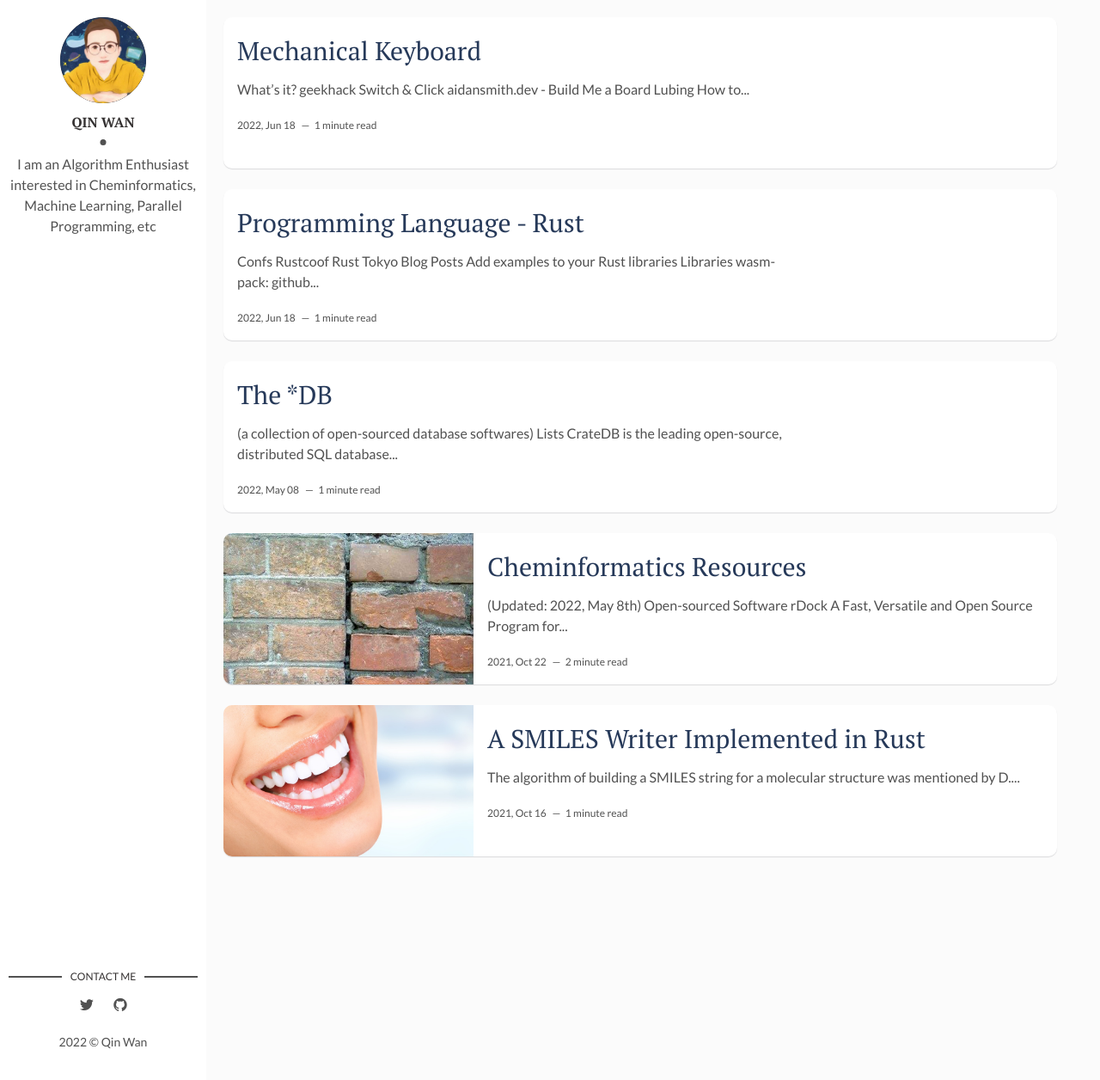
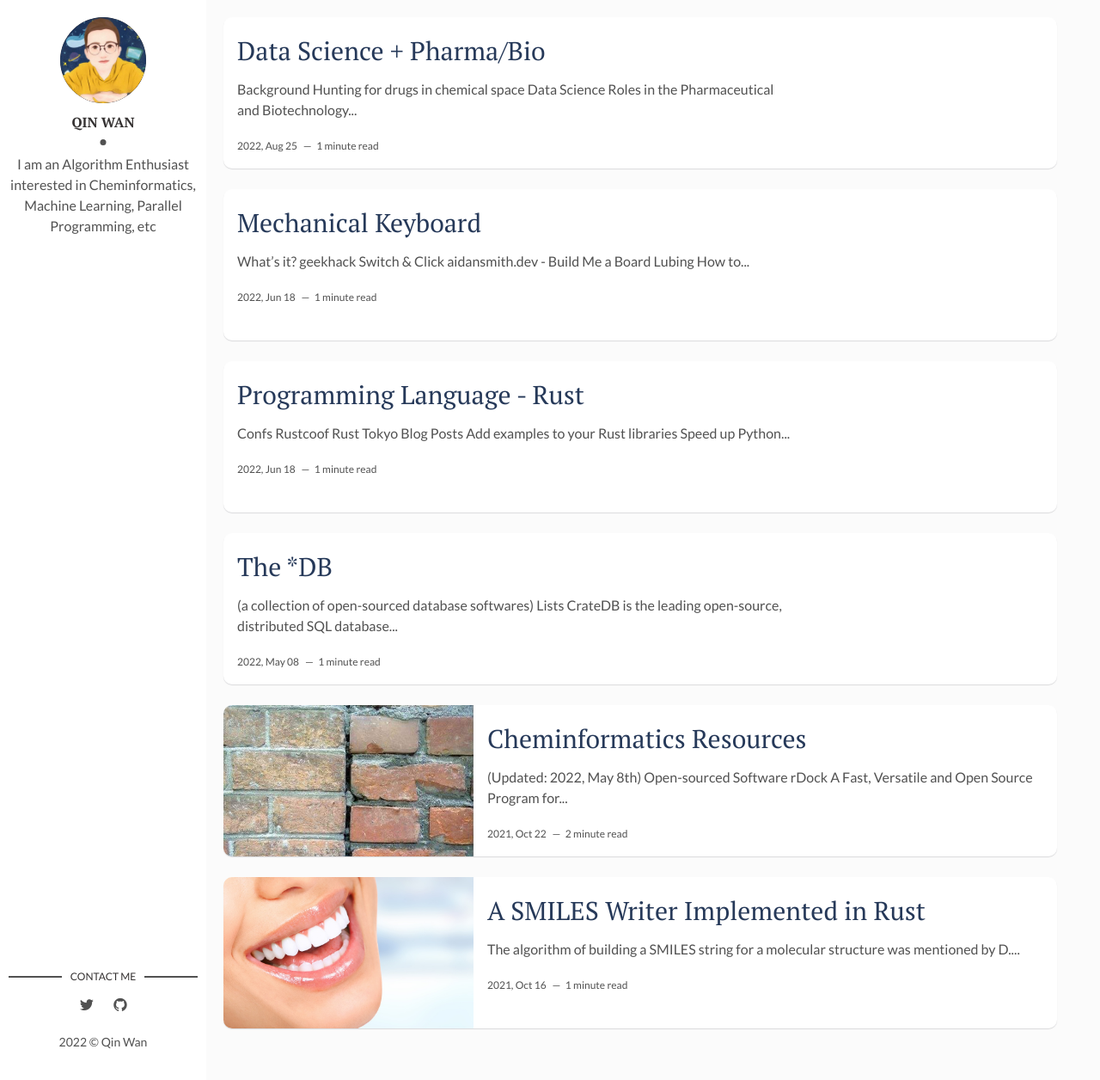
Before and after one commit to rogerwq/rogerwq.github.io, a Jekyll site: the page built from index.html, in a window 1280 px wide and 1256 px high. Shown: the whole window at 86% size. Built offline with Jekyll 4.4.1, drawn with Linux system fonts in a browser that asks for light colours; the list of posts is cut into pages by our own code.

Commit message:
data science for drug discovery

```diff
--- /dev/null
+++ b/_posts/2022-08-25-data-drug-discovery.md
@@ -0,0 +1,17 @@
+---
+layout: post
+title: Data Science + Pharma/Bio
+date: 2022-08-25 12:54:20 +0900
+# description:
+# img:
+# fig-caption:
+tags: [data science, pharmaceutical, biotechnology]
+---
+
+
+## Background
+- [ Hunting for drugs in chemical space ](https://cen.acs.org/pharmaceuticals/drug-discovery/Hunting-drugs-chemical-space/100/i23)
+- [Data Science Roles in the Pharmaceutical and Biotechnology Industries](https://medium.com/novo-nordisk-ai-and-analytics-centre-of-excellence/data-science-roles-in-the-pharmaceutical-and-biotechnology-industries-479f1c2dc138)
+
+## Tutorials
+- [PUbChem](https://pubchemdocs.ncbi.nlm.nih.gov/tutorials)
```
Also changed, not shown: _posts/2021-10-22-chemistry-resources.md (+5 -0 lines), _posts/2022-06-18-pl-rust.md (+1 -0 lines).
